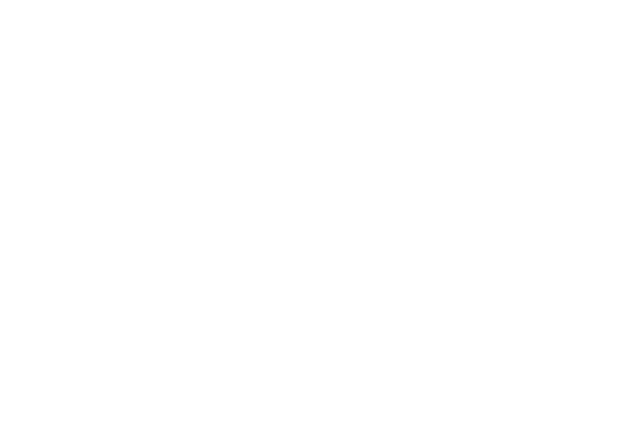
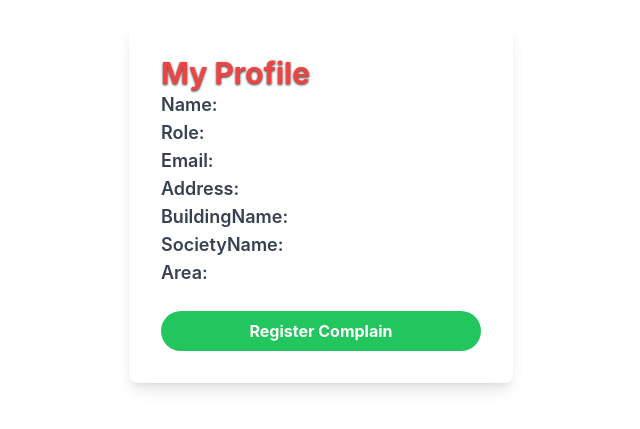
Before and after one commit to Shineri/FixIt, a React (Vite) app in the folder frontend/: page /ManagerProfile in a window 1280 px wide. Before the commit this address had no page. Shown: the part 197-626 px from the top of the page, without its empty margins (319-959 px from the left). Built offline with nearby package versions, Linux system fonts and the light colour scheme.

Commit message:
userProfile/managerprofile add

```diff
--- a/frontend/src/App.jsx
+++ b/frontend/src/App.jsx
@@ -4,8 +4,11 @@ import React from 'react';
 import { BrowserRouter as Router, Route, Routes } from 'react-router-dom';
 import CreateAccountPage from "./pages/Authentication/CreateAccountPage";
 import Login from "./pages/Authentication/Login";
+
 import { ToastContainer, toast } from "react-toastify";
 import "react-toastify/dist/ReactToastify.css";
+import ManagerProfile from './pages/ManagerProfile';
+import UserProfile from './pages/UserProfie';
 
 
 
@@ -17,6 +20,8 @@ const App = () => {
         <Routes>
           <Route path="/CreateAccountPage" element={<CreateAccountPage/>} />
           <Route path="/Login" element={<Login/>} />
+          <Route path ="/UserProfile" element={<UserProfile/>}/>
+          <Route path ="/ManagerProfile" element={<ManagerProfile/>}/>
           {/* Add other routes as needed */}
         </Routes>
       </div>
--- a/frontend/src/index.css
+++ b/frontend/src/index.css
@@ -90,3 +90,49 @@ input[type="number"] {
 
   height: 100%;
 }
+/* bhht */
+
+.profile-container {
+  display: flex;
+  justify-content: center;
+  align-items: center;
+  height: 100vh;
+  background-color: #f0f0f0;
+}
+
+.profile-details {
+  background-color: #ffffff;
+  padding: 20px;
+  border-radius: 8px;
+  box-shadow: 0px 4px 10px rgba(0, 0, 0, 0.1);
+  width: 400px;
+}
+
+.input-group {
+  margin-bottom: 15px;
+}
+
+.input-label {
+  display: block;
+  margin-bottom: 5px;
+  font-weight: bold;
+  color: #333;
+}
+
+.input-field {
+  width: calc(100% - 20px);
+  padding: 8px 10px;
+  border: 1px solid #ccc;
+  border-radius: 4px;
+  font-size: 16px;
+  transition: border-color 0.3s ease;
+}
+
+.input-field:focus {
+  outline: none;
+  border-color: #5b9dd9;
+}
+
+.input-field::placeholder {
+  color: #999;
+}
--- /dev/null
+++ b/frontend/src/pages/ManagerProfile.jsx
@@ -0,0 +1,53 @@
+import React from "react";
+import { Link } from "react-router-dom";
+
+const ManagerProfile = ({ userName, role, email,address,building,society,area }) => {
+  const handleComplainForm = () => {
+    // Navigate to complain form page
+    // Replace '/complain-form' with your actual route
+    window.location.href = "/complain-form";
+  };
+
+  return (
+    <div className="flex items-center justify-center h-screen bg-gradient-to-br from-white-400 to-indigo-600">
+      <div className="bg-white rounded-lg shadow-lg p-8 w-96">
+        <h2 className="text-3xl font-bold text-red-500 drop-shadow-[0_1.2px_1.2px_rgba(0,0,0,0.8)] mb=8">
+          My Profile
+        </h2>
+        <div className="mb-4">
+          <p className="text-lg text-gray-700 mb =6" >
+            <span className="font-semibold">Name:</span> {userName}
+          </p>
+          <p className="text-lg text-gray-700 mb =6">
+            <span className="font-semibold">Role:</span> {role}
+          </p>
+          <p className="text-lg text-gray-700">
+            <span className="font-semibold">Email:</span> {email}
+          </p>
+          <p className="text-lg text-gray-700">
+            <span className="font-semibold">Address:</span> {address}
+          </p>
+          <p className="text-lg text-gray-700">
+            <span className="font-semibold">BuildingName:</span> {building}
+          </p>
+          <p className="text-lg text-gray-700">
+            <span className="font-semibold">SocietyName:</span> {society}
+          </p>
+          <p className="text-lg text-gray-700">
+            <span className="font-semibold">Area:</span> {area}
+          </p>
+          </div>
+          <div className="mt-6" text-centre>
+          <button
+            className="w-full px-4 py-2 font-bold text-white bg-green-500 rounded-full hover:bg-green-700 focus:outline-none focus:shadow-outline"
+            onClick={handleComplainForm}
+          >
+          Register Complain
+          </button>
+        </div>
+      </div>
+    </div>
+  );
+};
+
+export default ManagerProfile;
--- /dev/null
+++ b/frontend/src/pages/UserProfie.jsx
@@ -0,0 +1,41 @@
+import React from "react";
+import { Link } from "react-router-dom";
+
+const UserProfile = ({ userName, role, email}) => {
+  const handleComplainForm = () => {
+    // Navigate to complain form page
+    // Replace '/complain-form' with your actual route
+    window.location.href = "/complain-form";
+  };
+
+  return (
+    <div className="flex items-center justify-center h-screen bg-gradient-to-br from-white-400 to-indigo-600">
+      <div className="bg-white rounded-lg shadow-lg p-8 w-96">
+        <h2 className="text-3xl font-bold text-red-500 drop-shadow-[0_1.2px_1.2px_rgba(0,0,0,0.8)] mb=8">
+          My Profile
+        </h2>
+        <div className="mb-4">
+          <p className="text-lg text-gray-700 mb =6" >
+            <span className="font-semibold">Name:</span> {userName}
+          </p>
+          <p className="text-lg text-gray-700 mb =6">
+            <span className="font-semibold">Role:</span> {role}
+          </p>
+          <p className="text-lg text-gray-700">
+            <span className="font-semibold">Email:</span> {email}
+          </p>
+          </div>
+          <div className="mt-6" text-centre>
+          <button
+            className="w-full px-4 py-2 font-bold text-white bg-green-500 rounded-full hover:bg-green-700 focus:outline-none focus:shadow-outline"
+            onClick={handleComplainForm}
+          >
+          Register Complain
+          </button>
+        </div>
+      </div>
+    </div>
+  );
+};
+
+export default UserProfile;
```
